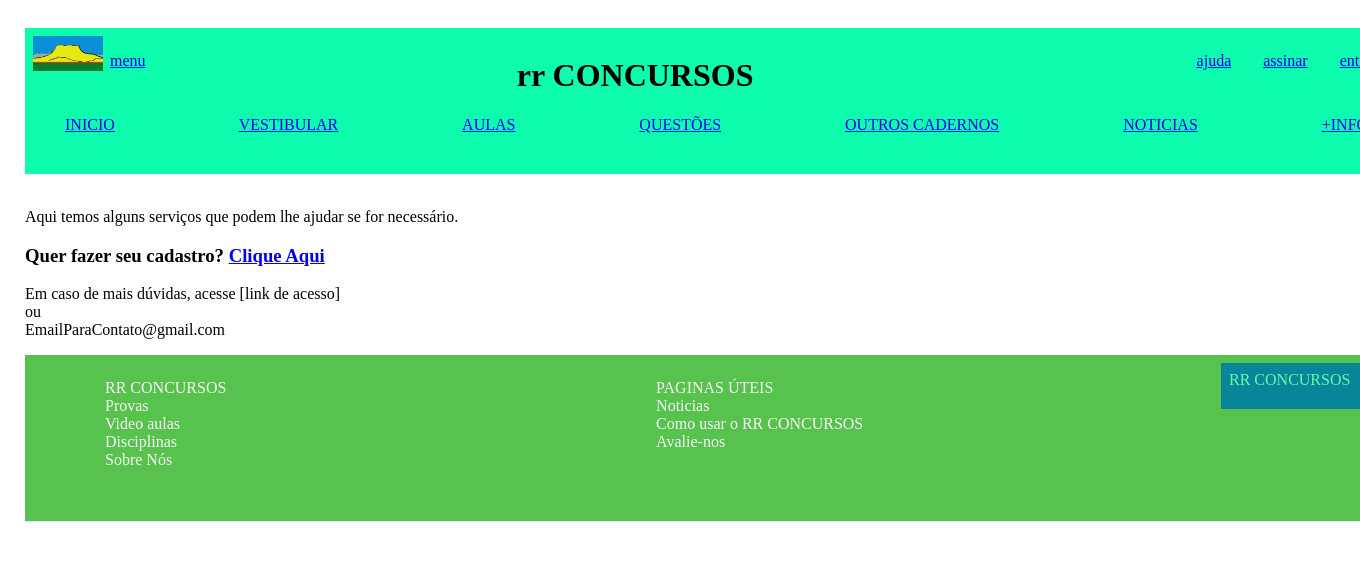
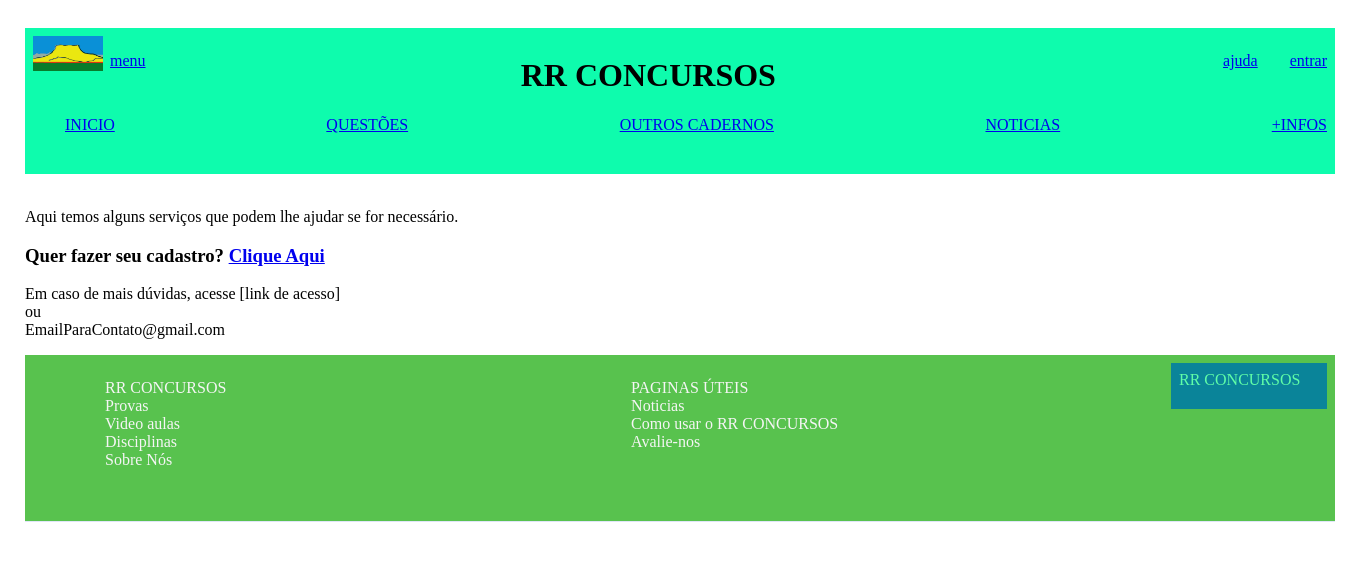
Before and after one commit to LuzKramer/rrconcursos, a PHP site: page /control/ajuda.php in a window 1360 px wide; the page is wider, and only the part inside the window is pictured. Shown: the top 561 px of that part. Run offline with PHP 8.4, Linux system fonts and the light colour scheme.

Commit message:
0.27.5 logins working and css half fix

```diff
--- a/control/ajuda.php
+++ b/control/ajuda.php
@@ -12,7 +12,7 @@
 </head>
 
 <body>
-    <header class="header">
+<header class="header">
         <div class="dv1">
             <div class="l1e">
                 <div class="bluep"><img src="../view/img/rr.jpeg" height="35px"></div>
@@ -20,10 +20,10 @@
                     <li><a href="../index.php">menu</a></li>
                 </ul>
             </div>
-            <h1>rr CONCURSOS</h1>
+            <h1>RR CONCURSOS</h1>
             <ul class="ul2">
                 <li><a href="../control/ajuda.php">ajuda</a></li>
-                <li><a href="../control/assinar.php">assinar</a></li>
+
                 <li><a href="../control/inout.php">entrar</a></li>
             </ul>
         </div>
@@ -32,8 +32,7 @@
         <div class="l2">
 
             <li><a href="../index.php">INICIO</a></li>
-            <li><a href="../control/vestibular.php">VESTIBULAR</a></li>
-            <li><a href="../control/aulas.php">AULAS</a></li>
+
             <li><a href="../control/questoes.php">QUESTÕES</a></li>
 
 
--- a/view/style.css
+++ b/view/style.css
@@ -1,9 +1,9 @@
 body{
-    width: 100%;
+
     padding: 25px;
     min-width: 200px;
+    margin: 0;
 
-    margin: auto;
 }
 .header{
     background-color: #0efcad;
```
Also changed, not shown: control/infos.php (+3 -5 lines), control/noticias.php (+9 -0 lines).
